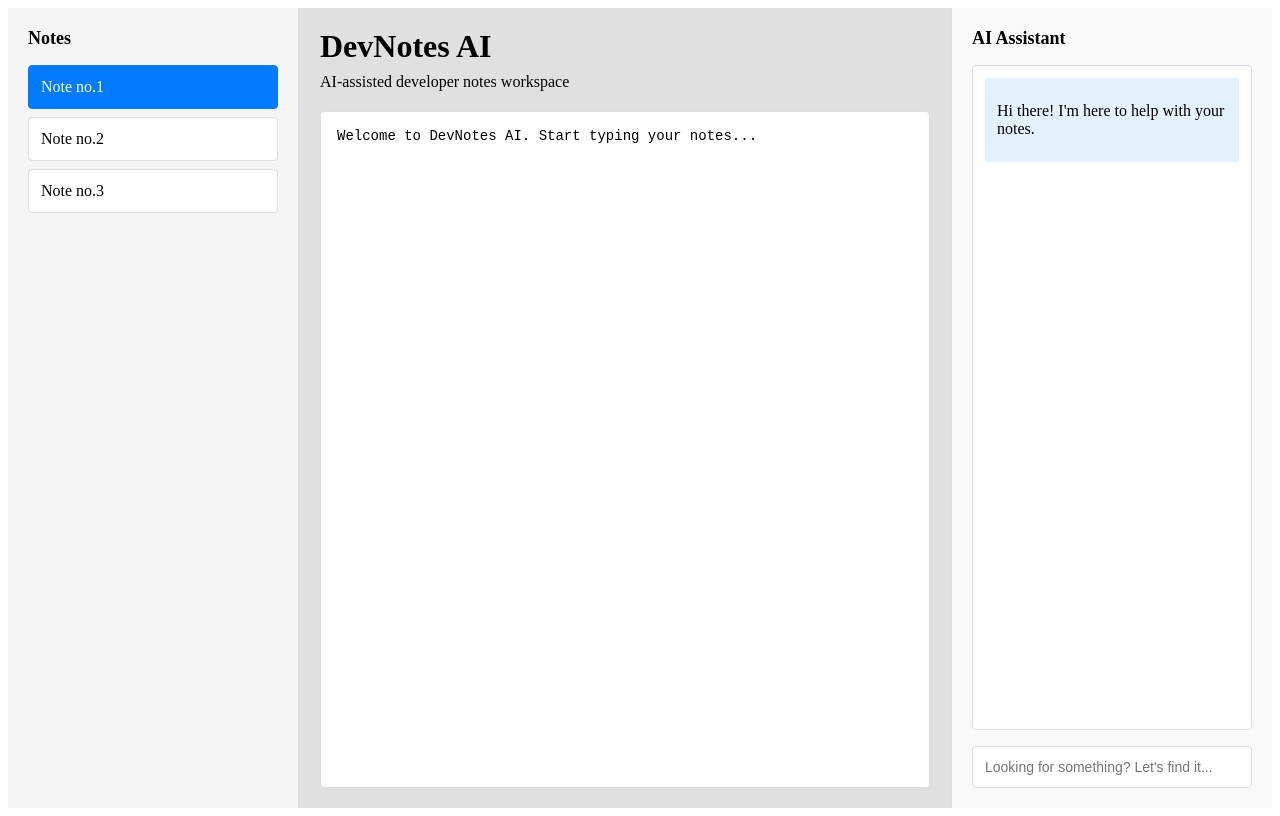
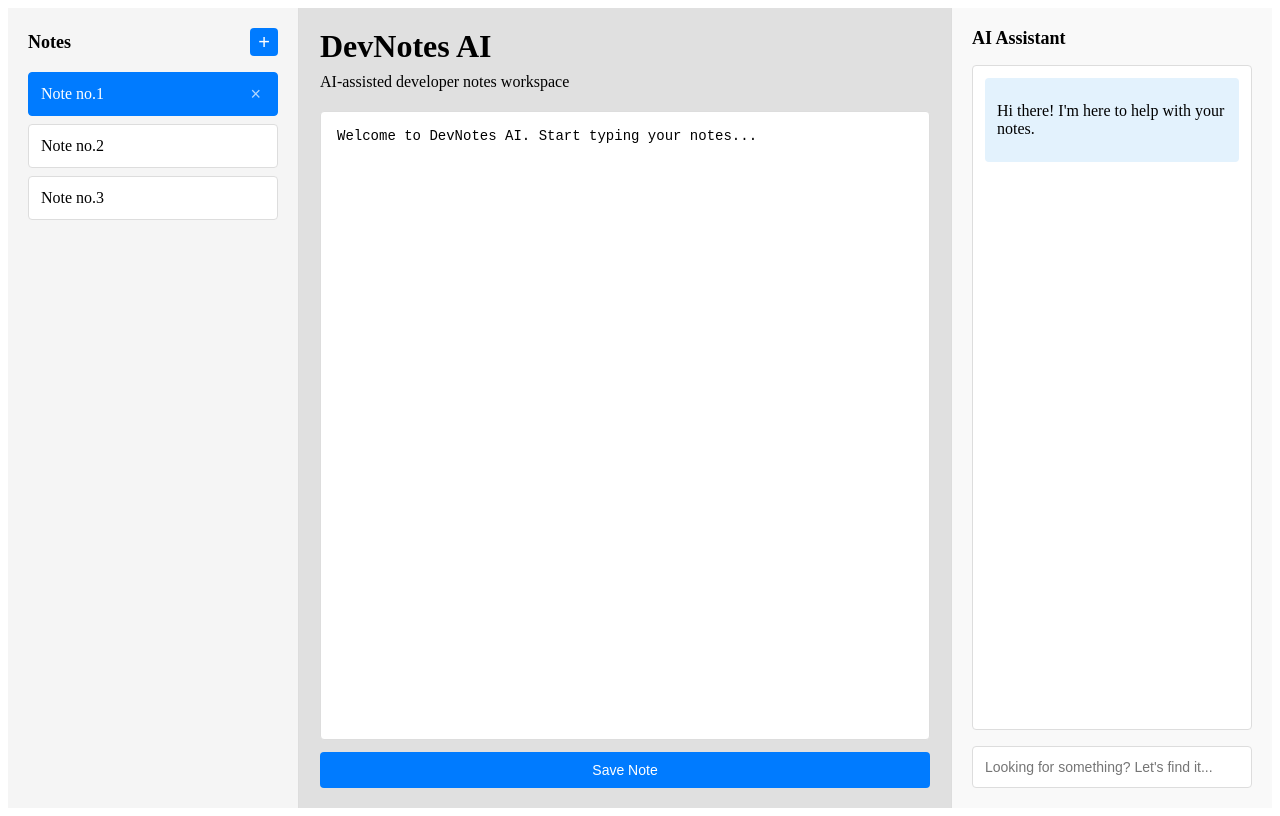
Before and after one commit to Fulea-Claudia/dev-notes-assistant, a React (Vite) app: page / in a window 1280 px wide. Built offline with nearby package versions, Linux system fonts and the light colour scheme.

Commit message:
Added note management:create, delete,name and save note option

```diff
--- a/src/App.jsx
+++ b/src/App.jsx
@@ -1,16 +1,81 @@
 import { useState } from 'react'
 
+const initialNotes = [
+  { id: 1, title: 'Note no.1', content: 'Welcome to DevNotes AI. Start typing your notes...' },
+  { id: 2, title: 'Note no.2', content: '' },
+  { id: 3, title: 'Note no.3', content: '' },
+]
+
 function App() {
+  const [notes, setNotes] = useState(initialNotes)
+  const [selectedNoteId, setSelectedNoteId] = useState(1)
+  const [editorContent, setEditorContent] = useState(initialNotes[0].content)
+  const [chatInput, setChatInput] = useState('')
+  const [messages, setMessages] = useState([
+    { id: 1, role: 'ai', text: 'Hi there! I\'m here to help with your notes.' }
+  ])
+
+  function handleNoteSelect(note) {
+    setSelectedNoteId(note.id)
+    setEditorContent(note.content)
+  }
+
+  function handleSave() {
+    setNotes(notes.map(n =>
+      n.id === selectedNoteId ? { ...n, content: editorContent } : n
+    ))
+  }
+
+  function handleChatKeyDown(e) {
+    if (e.key === 'Enter' && chatInput.trim()) {
+      setMessages([...messages, { id: Date.now(), role: 'user', text: chatInput }])
+      setChatInput('')
+    }
+  }
+
+  function handleAddNote() {
+    const title = prompt('Note name:') || 'New Note'
+    const newNote = { id: Date.now(), title, content: '' }
+    setNotes([...notes, newNote])
+    setSelectedNoteId(newNote.id)
+    setEditorContent('')
+  }
+
+  function handleDeleteNote(noteId) {
+    const remaining = notes.filter(n => n.id !== noteId)
+    setNotes(remaining)
+    if (noteId === selectedNoteId) {
+      setSelectedNoteId(remaining[0].id)
+      setEditorContent(remaining[0].content)
+    }
+  }
 
   return (
     <div className="app-container">
       {/* Left Sidebar */}
       <aside className="sidebar">
-        <h2>Notes</h2>
+        <div className="sidebar-header">
+          <h2>Notes</h2>
+          <button className="add-note-btn" onClick={handleAddNote}>+</button>
+        </div>
         <ul className="notes-list">
-          <li className="note-item active">Note no.1</li>
-          <li className="note-item">Note no.2</li>
-          <li className="note-item">Note no.3</li>
+          {notes.map(note => (
+            <li
+              key={note.id}
+              className={`note-item ${note.id === selectedNoteId ? 'active' : ''}`}
+              onClick={() => handleNoteSelect(note)}
+            >
+              <span>{note.title}</span>
+              {notes.length > 1 && (
+                <button
+                  className="delete-note-btn"
+                  onClick={(e) => { e.stopPropagation(); handleDeleteNote(note.id) }}
+                >
+                  ×
+                </button>
+              )}
+            </li>
+          ))}
         </ul>
       </aside>
 
@@ -21,22 +86,29 @@ function App() {
         <textarea
           className="notes-editor"
           placeholder="Write your notes here..."
-          defaultValue="Welcome to DevNotes AI. Start typing your notes..."
+          value={editorContent}
+          onChange={(e) => setEditorContent(e.target.value)}
         />
+        <button className="save-button" onClick={handleSave}>Save Note</button>
       </main>
 
       {/* Right AI Assistant Panel */}
       <aside className="ai-panel">
         <h2>AI Assistant</h2>
         <div className="chat-area">
-          <div className="message ai-message">
-            <p>Hi there! I'm here to help with your notes.</p>
-          </div>
+          {messages.map(msg => (
+            <div key={msg.id} className={`message ${msg.role === 'ai' ? 'ai-message' : 'user-message'}`}>
+              <p>{msg.text}</p>
+            </div>
+          ))}
         </div>
         <input
           type="text"
           className="ai-input"
           placeholder="Looking for something? Let's find it..."
+          value={chatInput}
+          onChange={(e) => setChatInput(e.target.value)}
+          onKeyDown={handleChatKeyDown}
         />
       </aside>
     </div>
--- a/src/index.css
+++ b/src/index.css
@@ -13,9 +13,32 @@
   border-right: 1px solid #ddd;
 }
 
-.sidebar h2 {
-  margin: 0 0 16px 0;
+.sidebar-header {
+  display: flex;
+  justify-content: space-between;
+  align-items: center;
+  margin-bottom: 16px;
+}
+
+.sidebar-header h2 {
+  margin: 0;
   font-size: 18px;
+}
+
+.add-note-btn {
+  background: #007bff;
+  color: white;
+  border: none;
+  border-radius: 4px;
+  width: 28px;
+  height: 28px;
+  font-size: 20px;
+  cursor: pointer;
+  line-height: 1;
+}
+
+.add-note-btn:hover {
+  background: #0056b3;
 }
 
 .notes-list {
@@ -24,6 +47,9 @@
 }
 
 .note-item {
+  display: flex;
+  justify-content: space-between;
+  align-items: center;
   padding: 12px;
   margin-bottom: 8px;
   background: #fff;
@@ -41,6 +67,26 @@
   background: #007bff;
   color: white;
   border-color: #007bff;
+}
+
+.delete-note-btn {
+  background: none;
+  border: none;
+  color: #999;
+  font-size: 18px;
+  cursor: pointer;
+  padding: 0 4px;
+  line-height: 1;
+  visibility: hidden;
+}
+
+.note-item:hover .delete-note-btn {
+  visibility: visible;
+}
+
+.note-item.active .delete-note-btn {
+  color: rgba(255, 255, 255, 0.7);
+  visibility: visible;
 }
 .main-area {
   flex: 1;
@@ -109,3 +155,23 @@
   border-radius: 4px;
   font-size: 14px;
 }
+
+.save-button {
+  margin-top: 12px;
+  padding: 10px 20px;
+  background: #007bff;
+  color: white;
+  border: none;
+  border-radius: 4px;
+  font-size: 14px;
+  cursor: pointer;
+}
+
+.save-button:hover {
+  background: #0056b3;
+}
+
+.user-message {
+  background: #e8f5e9;
+  text-align: right;
+}
```
Also changed, not shown: 2 other files (tests, documents, lock files or other folders).
